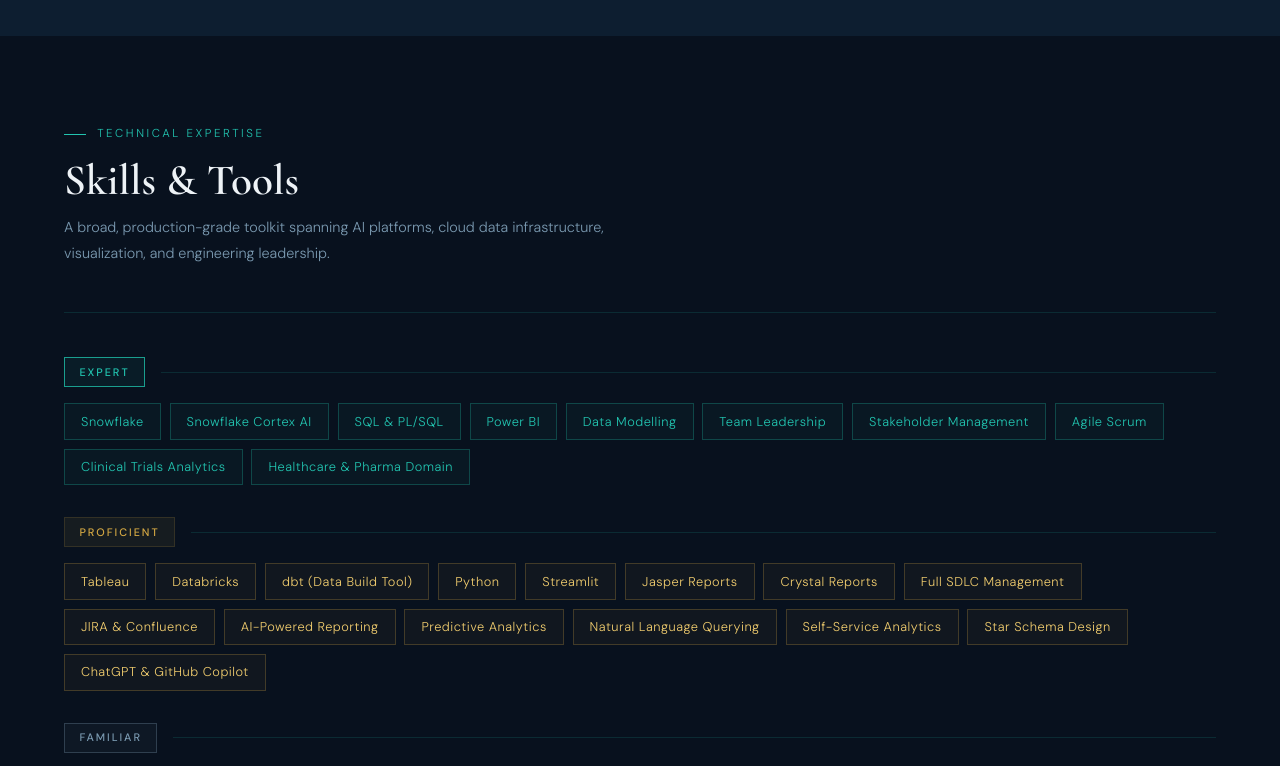
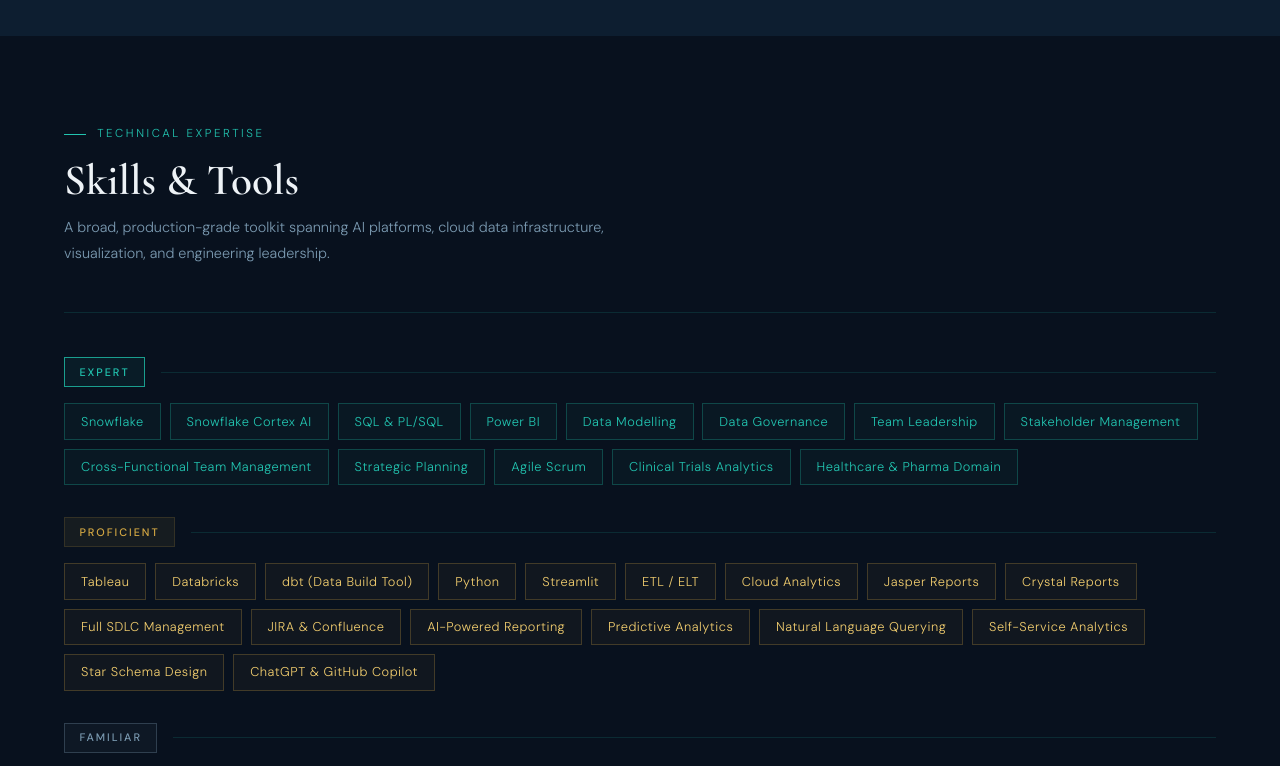
Before and after one commit to nivethaj14/data_analytics_portfolio, a plain HTML site: page index.html in a window 1280 px wide. Shown: the part 1351-2117 px from the top of the page. Drawn offline with nearby package versions, Linux system fonts and the light colour scheme.

Commit message:
Update index.html

```diff
--- a/index.html
+++ b/index.html
@@ -219,7 +219,7 @@
       <div class="hero-eyebrow">Associate Director · Data Analytics &amp; AI</div>
       <h1>Nivetha Jayaram Raja</h1>
       <div class="hero-title">Data Reporting &amp; Visualization · Snowflake &amp; AI Platforms · Clinical Analytics · Team Leadership</div>
-      <p class="hero-desc">12+ years building AI-driven data solutions that transform complex clinical, commercial, and operational data into actionable intelligence — leading 24-member cross-functional teams to deliver measurable business impact.</p>
+      <p class="hero-desc">12+ years building AI-driven data solutions that transform complex clinical, commercial, and operational data into actionable intelligence — leading cross-functional teams of 24, driving strategic planning, data governance, and ETL/ELT pipeline design across cloud analytics environments.</p>
       <p style="font-size:0.8rem;color:var(--teal2);margin-bottom:1.8rem;display:flex;align-items:center;gap:0.6rem"><span style="letter-spacing:0.12em;text-transform:uppercase;font-size:0.68rem;color:var(--muted)">Currently Exploring</span> <span style="color:var(--border)">|</span> Agentic AI &nbsp;·&nbsp; Generative AI</p>
       <div class="btn-row">
         <a href="#experience" class="btn-primary">View Experience</a>
@@ -317,8 +317,11 @@
           <span class="stag expert">SQL &amp; PL/SQL</span>
           <span class="stag expert">Power BI</span>
           <span class="stag expert">Data Modelling</span>
+          <span class="stag expert">Data Governance</span>
           <span class="stag expert">Team Leadership</span>
           <span class="stag expert">Stakeholder Management</span>
+          <span class="stag expert">Cross-Functional Team Management</span>
+          <span class="stag expert">Strategic Planning</span>
           <span class="stag expert">Agile Scrum</span>
           <span class="stag expert">Clinical Trials Analytics</span>
           <span class="stag expert">Healthcare &amp; Pharma Domain</span>
@@ -337,6 +340,8 @@
           <span class="stag proficient">dbt (Data Build Tool)</span>
           <span class="stag proficient">Python</span>
           <span class="stag proficient">Streamlit</span>
+          <span class="stag proficient">ETL / ELT</span>
+          <span class="stag proficient">Cloud Analytics</span>
           <span class="stag proficient">Jasper Reports</span>
           <span class="stag proficient">Crystal Reports</span>
           <span class="stag proficient">Full SDLC Management</span>
```
